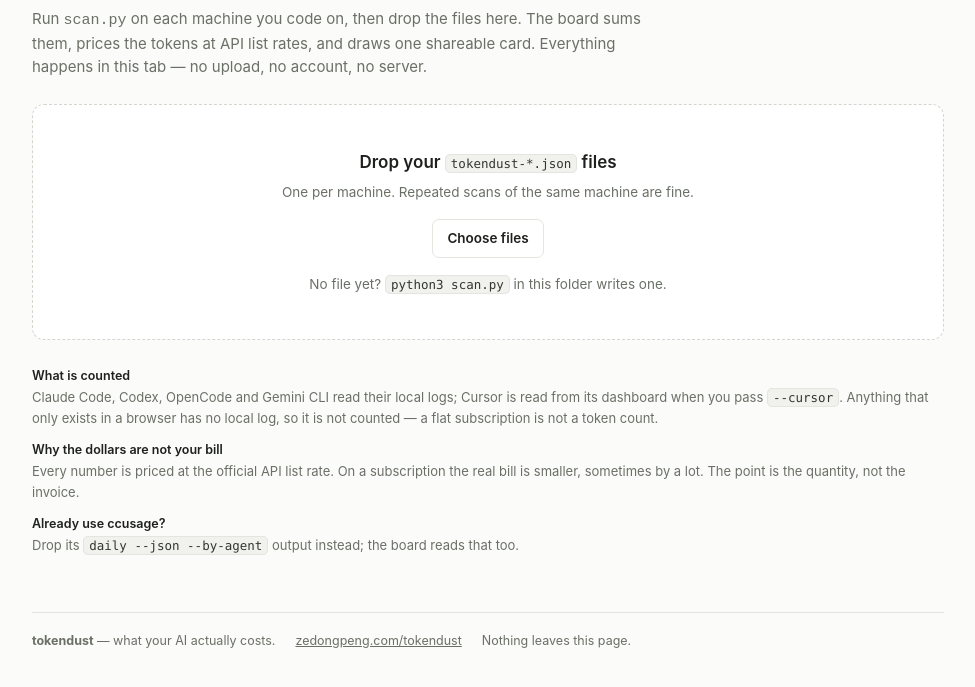
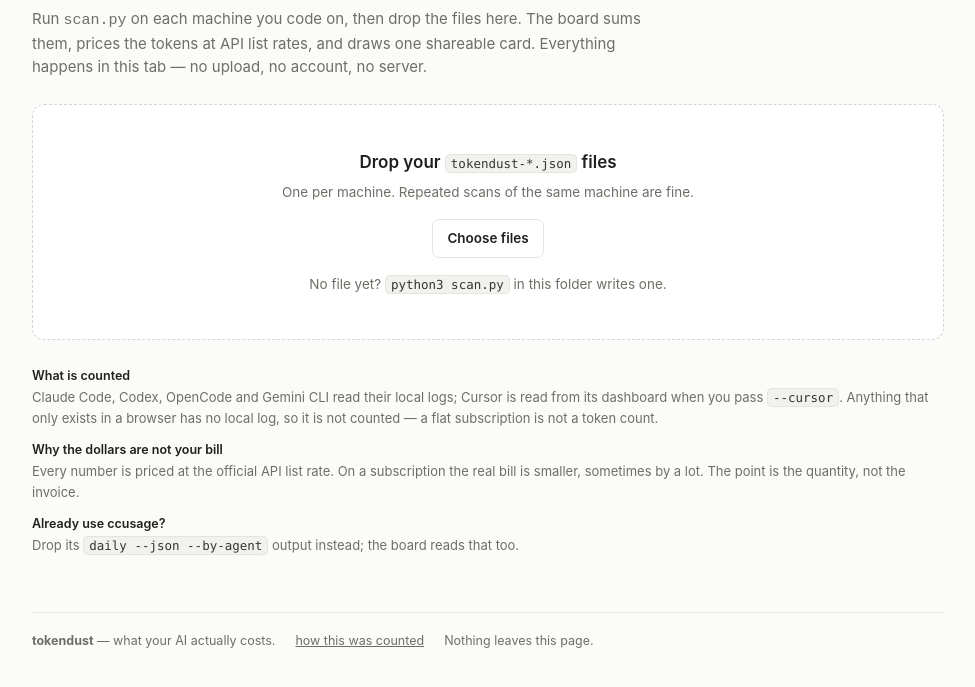
Before and after one commit to zedong-peng/tokendust, a website: page index.html in a window 1280 px wide. Shown: the part 133-820 px from the top of the page, without its empty margins (152-1127 px from the left). Drawn offline with Linux system fonts and the light colour scheme.

Commit message:
board: footer links the post that explains the numbers

```diff
--- a/index.html
+++ b/index.html
@@ -210,7 +210,7 @@
 
   <footer class="site">
     <span><b>tokendust</b> — what your AI actually costs.</span>
-    <a href="https://zedongpeng.com/tokendust">zedongpeng.com/tokendust</a>
+    <a href="https://zedongpeng.com/blog/2026/ai-usage/">how this was counted</a>
     <span>Nothing leaves this page.</span>
   </footer>
 </div>
```
Also changed, not shown: page.html (+1 -1 lines).
